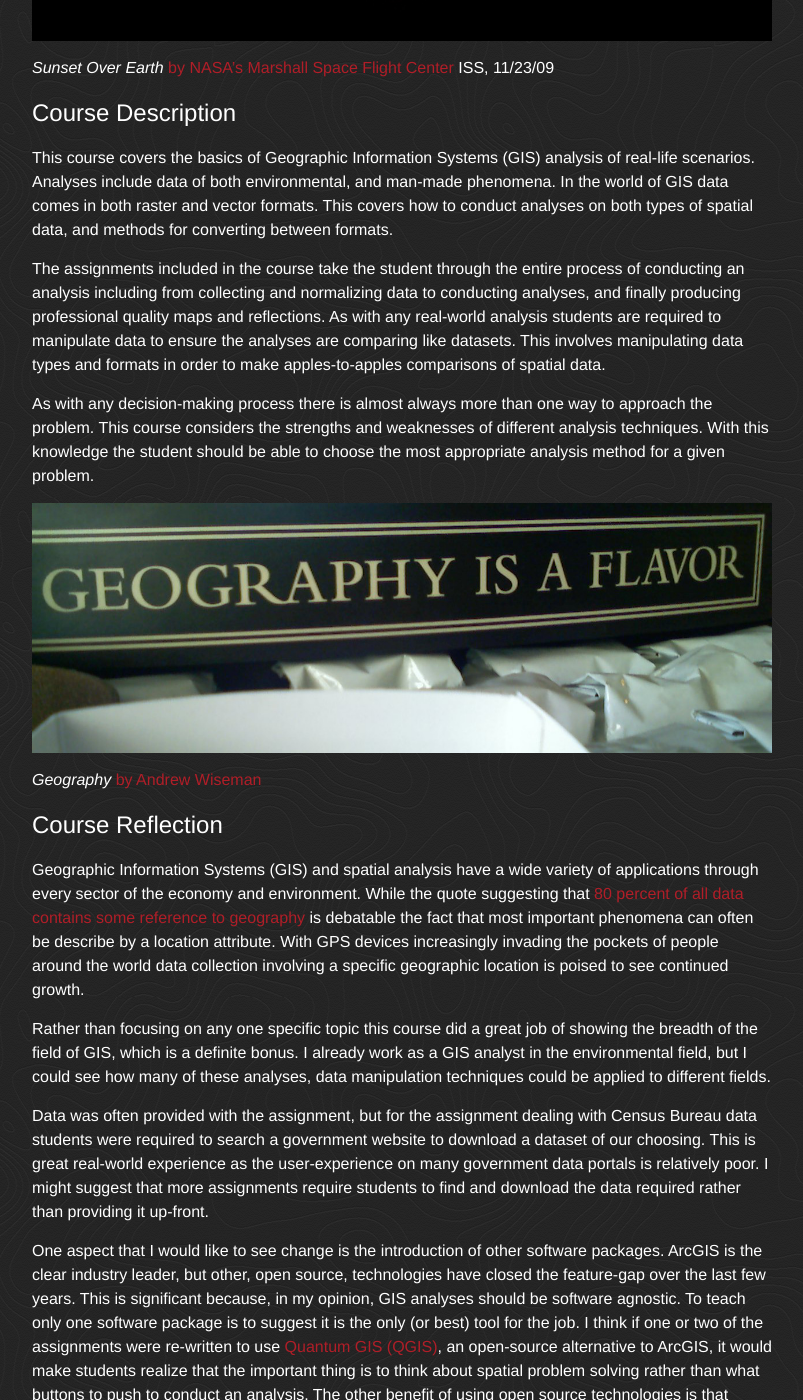
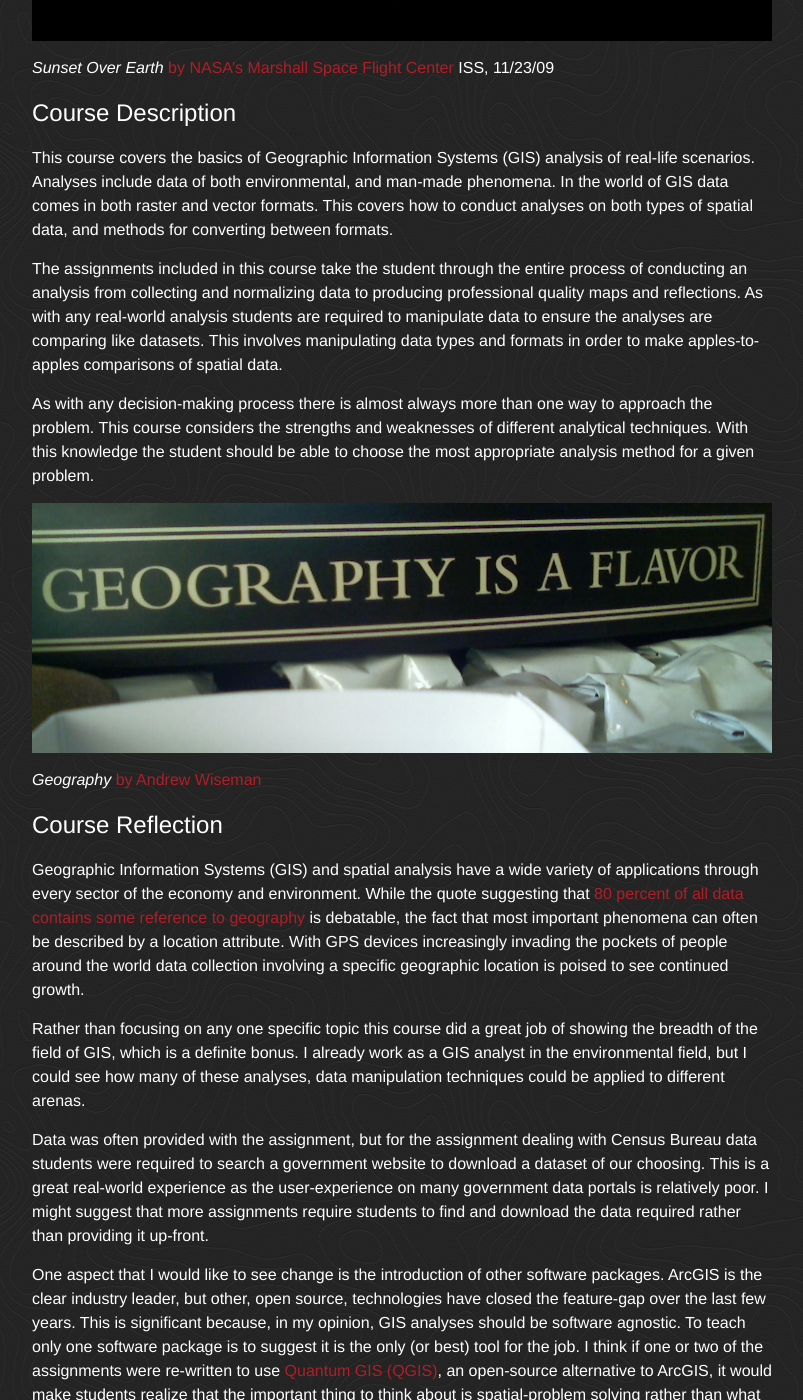
Before and after one commit to rhewitt22/advanced-spatial-analysis, a Jekyll site: the page built from index.md, in a window 1280 px wide and 1400 px high, scrolled down 500 px. Shown: the whole window, without its empty margins (238-1041 px from the left). Built offline with Jekyll 4.4.1, drawn with Linux system fonts in a browser that asks for light colours; some of the changed text lies outside the part shown.

Commit message:
Corrected grammar on homepage

```diff
--- a/index.md
+++ b/index.md
@@ -14,9 +14,9 @@ This website serves as Roy Hewitt's digital portfolio for GIS 520: Advanced Geos
 
 This course covers the basics of Geographic Information Systems (GIS) analysis of real-life scenarios.  Analyses include data of both environmental, and man-made phenomena.  In the world of GIS data comes in both raster and vector formats.  This covers how to conduct analyses on both types of spatial data, and methods for converting between formats.
 
-The assignments included in the course take the student through the entire process of conducting an analysis including from collecting and normalizing data to conducting analyses, and finally producing professional quality maps and reflections.  As with any real-world analysis students are required to manipulate data to ensure the analyses are comparing like datasets.  This involves manipulating data types and formats in order to make apples-to-apples comparisons of spatial data.
+The assignments included in this course take the student through the entire process of conducting an analysis from collecting and normalizing data to producing professional quality maps and reflections.  As with any real-world analysis students are required to manipulate data to ensure the analyses are comparing like datasets.  This involves manipulating data types and formats in order to make apples-to-apples comparisons of spatial data.
 
-As with any decision-making process there is almost always more than one way to approach the problem.  This course considers the strengths and weaknesses of different analysis techniques.  With this knowledge the student should be able to choose the most appropriate analysis method for a given problem.
+As with any decision-making process there is almost always more than one way to approach the problem.  This course considers the strengths and weaknesses of different analytical techniques.  With this knowledge the student should be able to choose the most appropriate analysis method for a given problem.
 
 <a href="https://flic.kr/p/52gcBa">![Geography is a Flavor]({{ site.baseurl }}/img/full-size/geography.jpg "Sign reads: 'Geography is a Flavor'")</a>
 
@@ -24,13 +24,13 @@ As with any decision-making process there is almost always more than one way to
 
 ## Course Reflection
 
-Geographic Information Systems (GIS) and spatial analysis have a wide variety of applications through every sector of the economy and environment.  While the quote suggesting that [80 percent of all data contains some reference to geography](http://www.sensysmag.com/spatialsustain/reference-for-80-of-data-contains-geography-quote.html) is debatable the fact that most important phenomena can often be describe by a location attribute.  With GPS devices increasingly invading the pockets of people around the world data collection involving a specific geographic location is poised to see continued growth.
+Geographic Information Systems (GIS) and spatial analysis have a wide variety of applications through every sector of the economy and environment.  While the quote suggesting that [80 percent of all data contains some reference to geography](http://www.sensysmag.com/spatialsustain/reference-for-80-of-data-contains-geography-quote.html) is debatable, the fact that most important phenomena can often be described by a location attribute.  With GPS devices increasingly invading the pockets of people around the world data collection involving a specific geographic location is poised to see continued growth.
 
-Rather than focusing on any one specific topic this course did a great job of showing the breadth of the field of GIS, which is a definite bonus.  I already work as a GIS analyst in the environmental field, but I could see how many of these analyses, data manipulation techniques could be applied to different fields.
+Rather than focusing on any one specific topic this course did a great job of showing the breadth of the field of GIS, which is a definite bonus.  I already work as a GIS analyst in the environmental field, but I could see how many of these analyses, data manipulation techniques could be applied to different arenas.
 
-Data was often provided with the assignment, but for the assignment dealing with Census Bureau data students were required to search a government website to download a dataset of our choosing.  This is great real-world experience as the user-experience on many government data portals is relatively poor.  I might suggest that more assignments require students to find and download the data required rather than providing it up-front.
+Data was often provided with the assignment, but for the assignment dealing with Census Bureau data students were required to search a government website to download a dataset of our choosing.  This is a great real-world experience as the user-experience on many government data portals is relatively poor.  I might suggest that more assignments require students to find and download the data required rather than providing it up-front.
 
-One aspect that I would like to see change is the introduction of other software packages.  ArcGIS is the clear industry leader, but other, open source, technologies have closed the feature-gap over the last few years.  This is significant because, in my opinion, GIS analyses should be software agnostic.  To teach only one software package is to suggest it is the only (or best) tool for the job.  I think if one or two of the assignments were re-written to use [Quantum GIS (QGIS)](http://www.qgis.org/en/site/), an open-source alternative to ArcGIS, it would make students realize that the important thing is to think about spatial problem solving rather than what buttons to push to conduct an analysis.  The other benefit of using open source technologies is that students can download the software cross-platform (Mac, Linux, Windows) and experiment at home without the need to pay licensing fees.
+One aspect that I would like to see change is the introduction of other software packages.  ArcGIS is the clear industry leader, but other, open source, technologies have closed the feature-gap over the last few years.  This is significant because, in my opinion, GIS analyses should be software agnostic.  To teach only one software package is to suggest it is the only (or best) tool for the job.  I think if one or two of the assignments were re-written to use [Quantum GIS (QGIS)](http://www.qgis.org/en/site/), an open-source alternative to ArcGIS, it would make students realize that the important thing to think about is spatial-problem solving rather than what buttons to push to conduct an analysis.  The other benefit of using open source technologies is that students can download the software cross-platform (Mac, Linux, Windows) and experiment at home without the need to pay licensing fees.
 
 <a href="https://flic.kr/p/72PRGV">![North Carolina State University]({{ site.baseurl }}/img/full-size/ncsu.jpg "North Carolina State University")</a>
 
```
